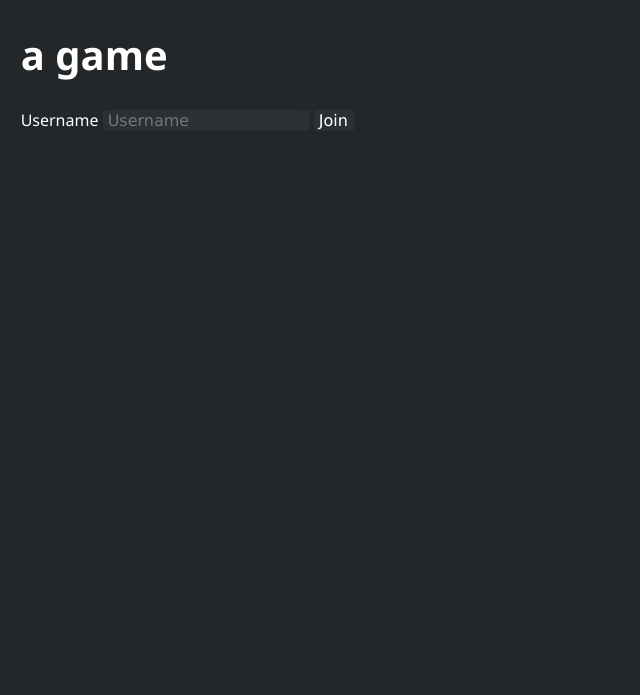
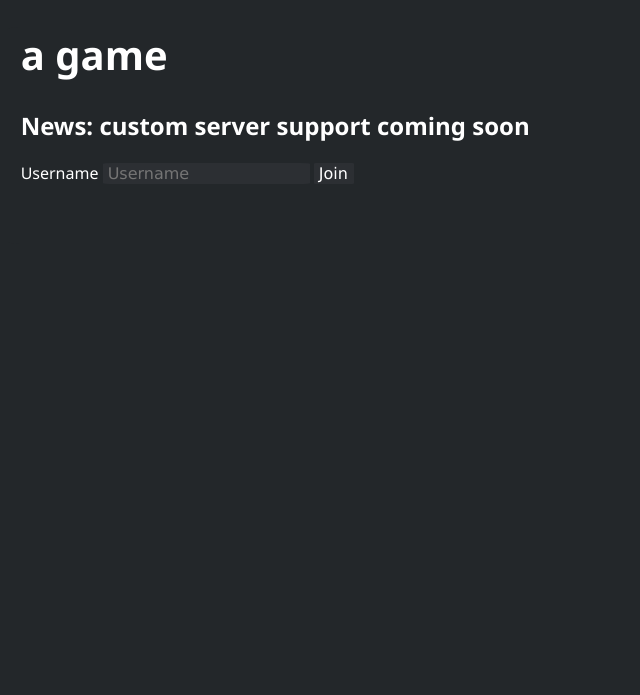
Before and after one commit to Cheese-Games/Orbit, a website: page index.html in a window 1280 px wide. Shown: the top 695 px of the page, without its empty margins (0-640 px from the left). Drawn offline with nearby package versions, Linux system fonts and the light colour scheme.

Commit message:
added news

```diff
--- a/index.html
+++ b/index.html
@@ -28,6 +28,7 @@
 </div>
   <div id = "Main">
     <h1 id = "Title"> a game </h1>
+    <h2> News: custom server support coming soon </h2>
     <div id = "ControlPanel">
       <label for="NameInput">Username</label>
       <input id = "NameInput" placeholder="Username" type = "text">
```
